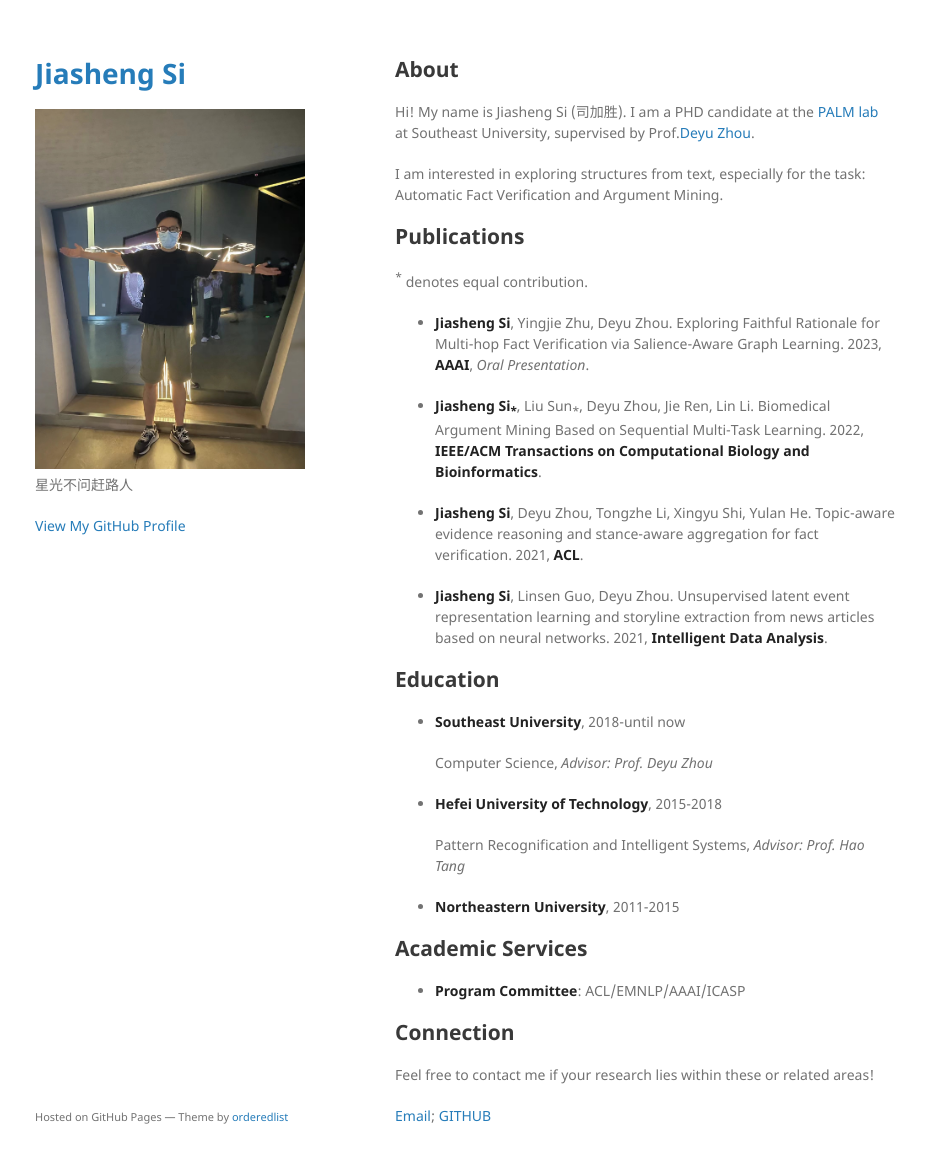
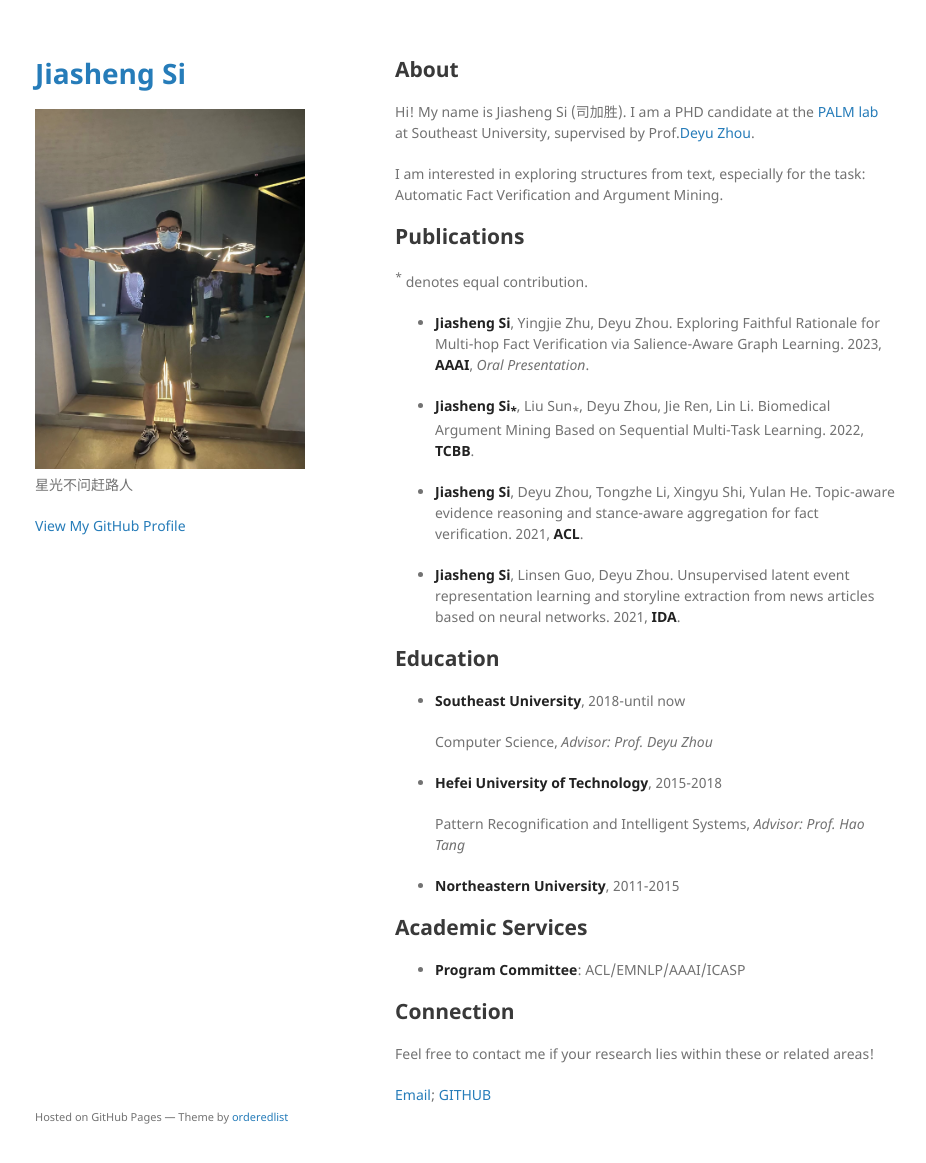
Before and after one commit to jasenchn/jasenchn.github.io, a Jekyll site: the page built from index.md, in a window 1280 px wide and 1196 px high. Shown: the top 1163 px of the window, without its empty margins (175-1101 px from the left). Built offline with Jekyll 4.4.1, drawn with Linux system fonts in a browser that asks for light colours; our own code applies the rules of GitHub Pages for plain Markdown files.

Commit message:
Update index.md

```diff
--- a/index.md
+++ b/index.md
@@ -16,13 +16,13 @@ I am interested in exploring structures from text, especially for the task: Auto
 - **Jiasheng Si**, Yingjie Zhu, Deyu Zhou. Exploring Faithful Rationale for Multi-hop Fact Verification via Salience-Aware Graph Learning. 2023, **AAAI**, *Oral Presentation*.
 
 
-- **Jiasheng Si<sub>*</sub>**, Liu Sun<sub>*</sub>, Deyu Zhou, Jie Ren, Lin Li. Biomedical Argument Mining Based on Sequential Multi-Task Learning. 2022, **IEEE/ACM Transactions on Computational Biology and Bioinformatics**.
+- **Jiasheng Si<sub>*</sub>**, Liu Sun<sub>*</sub>, Deyu Zhou, Jie Ren, Lin Li. Biomedical Argument Mining Based on Sequential Multi-Task Learning. 2022, **TCBB**.
 
 
 - **Jiasheng Si**, Deyu Zhou, Tongzhe Li, Xingyu Shi, Yulan He. Topic-aware evidence reasoning and stance-aware aggregation for fact verification. 2021, **ACL**.
 
 
-- **Jiasheng Si**, Linsen Guo, Deyu Zhou. Unsupervised latent event representation learning and storyline extraction from news articles based on neural networks. 2021, **Intelligent Data Analysis**.
+- **Jiasheng Si**, Linsen Guo, Deyu Zhou. Unsupervised latent event representation learning and storyline extraction from news articles based on neural networks. 2021, **IDA**.
 
 
 
```
